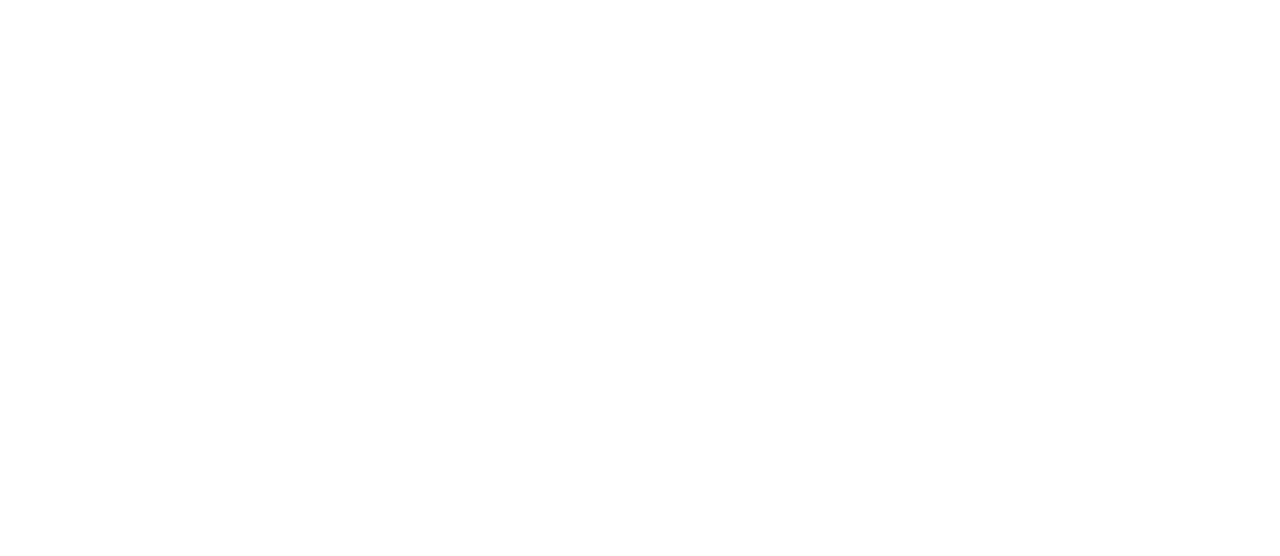
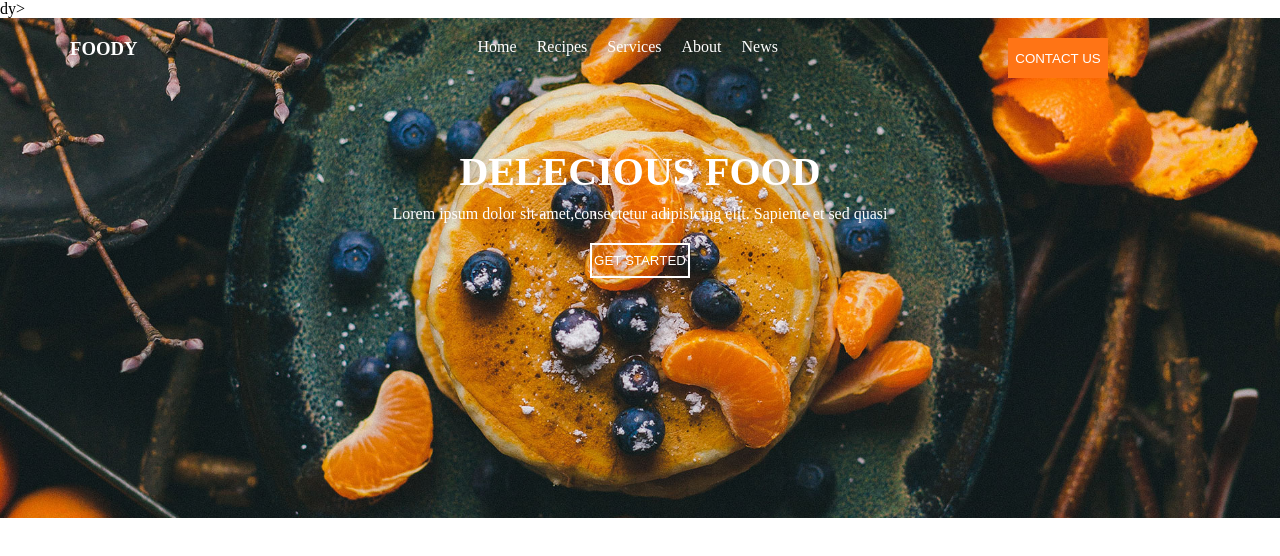
Before and after one commit to Fatima-Tfaily/project1_restaurent, a plain HTML site: page index.html in a window 1280 px wide. Drawn offline with Linux system fonts and the light colour scheme.

Commit message:
Done part1

```diff
--- a/index.html
+++ b/index.html
@@ -4,6 +4,64 @@
         <title>Home</title>
     </head>
     <body>
-
+        dy>
+        <div class="part1">
+            <div class="menu">
+                <ul class="m">
+                    <li class="title">
+                        <h3>
+                            FOODY
+                        </h3>
+                    </li>
+                    <li>
+                        <ul class="h">
+                            <li>
+                                <a href="home.html">
+                                    Home
+                                </a>
+                            </li>
+                            <li>
+                                <a href="recipes.html">
+                                    Recipes
+                                </a>
+                            </li>
+                            <li>
+                                <a href="services.html">
+                                    Services
+                                </a>
+                            </li>
+                            <li>
+                                <a href="about.html">
+                                    About
+                                </a>
+                            </li>
+                            <li>
+                                <a href="news.html">
+                                    News
+                                </a>
+                            </li>
+                        </ul>
+                    </li>
+                    <li class="c">
+                        <a href="contactus.html">
+                            <button class="contact">
+                                CONTACT US
+                            </button>
+                        </a>
+                    </li>
+                </ul>
+            </div>
+            <div class="content">
+                <h1>DELECIOUS FOOD</h1>
+                <p>Lorem ipsum dolor sit amet,consectetur adipisicing elit. Sapiente et sed quasi </p>
+                <a href="get.html">
+                    <p class="button">
+                    <button class="get">
+                        GET STARTED
+                    </button>
+                    </p>
+                </a>
+            </div>
+        </div>
     </body>
 </html>
--- a/style.css
+++ b/style.css
@@ -0,0 +1,65 @@
+*{
+    margin: 0px;
+    padding: 0px;
+}
+.part1{
+    background-image: url('hero_2.jpg');
+    background-size: cover;
+    background-position: center;
+    height: 500px;
+    color: white;
+}
+ul{
+    display: flex;
+    list-style-type: none;
+}
+.menu{
+    padding-top: 20px;
+    margin-bottom: 70px
+}
+.contact{
+    margin-left: 70px;
+    width: 100px;
+    height: 40px;
+    background-color: #FF7415;
+    border: 0px;
+    color: white;
+}
+a{
+    text-decoration: none;
+    color: white;
+}
+.h{
+    margin-left: 320px;
+}
+.menu li{
+    margin-right: 20px;
+}
+.c{
+    margin-left: 120px;
+}
+.title{
+    margin-left: 70px;
+}
+a:hover{
+    color: #FF7415;
+}
+h1{
+    text-align: center;
+    font-size: 40;
+    margin-bottom: 10px;
+}
+p{
+    text-align: center;
+    margin-bottom: 20px;
+}
+.get{
+    background: none;
+    border: 2px solid white;
+    color: white;
+    width: 100px;
+    height: 35px;
+}
+.button{
+    text-align: center;
+}
```
